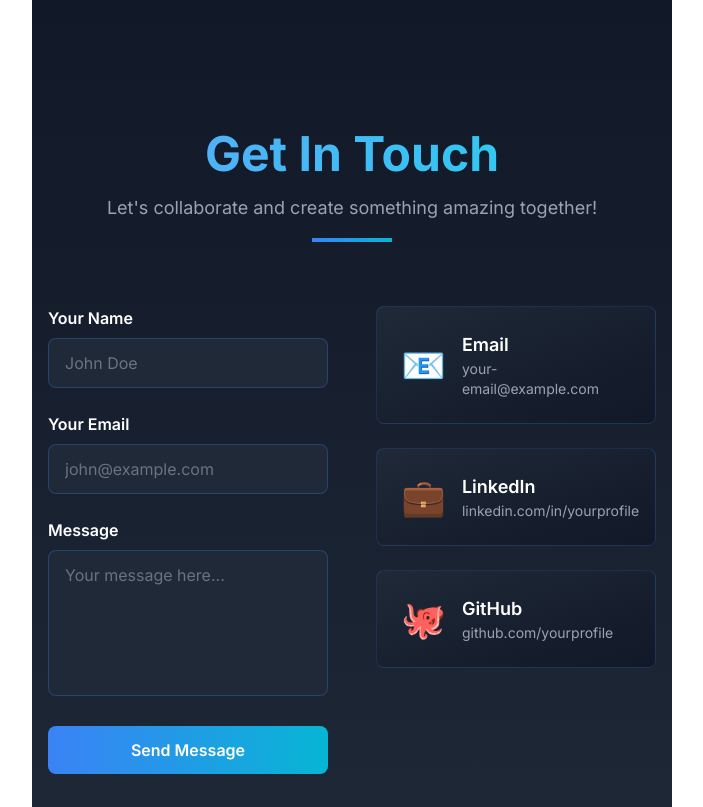
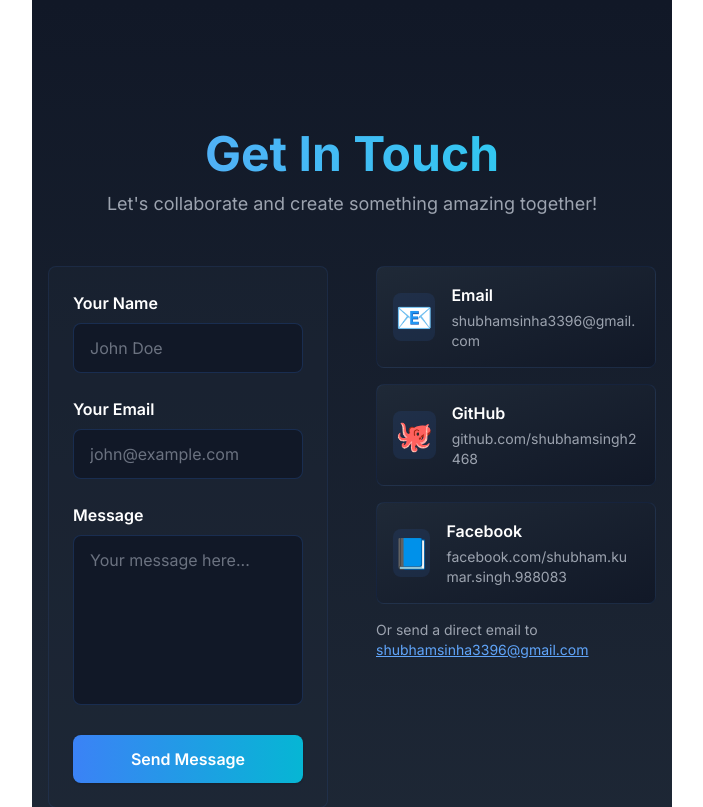
Before and after one commit to shubhamsingh2468/React-portfolio, a Next.js app: page / in a window 1280 px wide. Shown: the part 5140-5947 px from the top of the page, without its empty margins (288-991 px from the left). Built offline with nearby package versions, Linux system fonts and the light colour scheme.

Commit message:
another one

```diff
--- a/app/components/Contact.js
+++ b/app/components/Contact.js
@@ -5,9 +5,7 @@ const Contact = () => {
   const [formData, setFormData] = useState({ name: '', email: '', message: '' });
   const [submitted, setSubmitted] = useState(false);
 
-  const handleChange = (e) => {
-    setFormData({ ...formData, [e.target.name]: e.target.value });
-  };
+  const handleChange = (e) => setFormData({ ...formData, [e.target.name]: e.target.value });
 
   const handleSubmit = (e) => {
     e.preventDefault();
@@ -17,37 +15,25 @@ const Contact = () => {
   };
 
   const contactMethods = [
-    { icon: '📧', label: 'Email', value: 'your-email@example.com', link: 'mailto:your-email@example.com' },
-    { icon: '💼', label: 'LinkedIn', value: 'linkedin.com/in/yourprofile', link: 'https://linkedin.com' },
-    { icon: '🐙', label: 'GitHub', value: 'github.com/yourprofile', link: 'https://github.com' },
+    { icon: '📧', label: 'Email', value: 'shubhamsinha3396@gmail.com', link: 'mailto:shubhamsinha3396@gmail.com' },
+    { icon: '🐙', label: 'GitHub', value: 'github.com/shubhamsingh2468', link: 'https://github.com/shubhamsingh2468' },
+    { icon: '📘', label: 'Facebook', value: 'facebook.com/shubham.kumar.singh.988083', link: 'https://www.facebook.com/shubham.kumar.singh.988083/' },
   ];
 
   return (
-    <section id="contact" className="relative py-20 md:py-32 px-4 bg-gradient-to-b from-gray-900 to-gray-800">
+    <section id="contact" className="relative py-20 md:py-32 px-4 bg-gradient-to-b from-gray-900 to-gray-800 text-white">
       <div className="max-w-5xl mx-auto">
-        {/* Section Title */}
-        <motion.div
-          className="text-center mb-16"
-          initial={{ opacity: 0, y: 20 }}
-          whileInView={{ opacity: 1, y: 0 }}
-          transition={{ duration: 0.5 }}
-        >
-          <h2 className="text-4xl md:text-5xl font-bold bg-clip-text text-transparent bg-gradient-to-r from-blue-400 to-cyan-400 mb-4">
+        <motion.div className="text-center mb-12" initial={{ opacity: 0, y: 20 }} whileInView={{ opacity: 1, y: 0 }} transition={{ duration: 0.5 }}>
+          <h2 className="text-4xl md:text-5xl font-bold bg-clip-text text-transparent bg-gradient-to-r from-blue-400 to-cyan-400 mb-3">
             Get In Touch
           </h2>
-          <p className="text-gray-400 text-lg">Let's collaborate and create something amazing together!</p>
-          <div className="h-1 w-20 bg-gradient-to-r from-blue-500 to-cyan-500 mx-auto mt-4"></div>
+          <p className="text-gray-400 text-lg max-w-2xl mx-auto">Let's collaborate and create something amazing together!</p>
         </motion.div>
 
-        <div className="grid grid-cols-1 md:grid-cols-2 gap-12">
+        <div className="grid grid-cols-1 md:grid-cols-2 gap-12 items-start">
           {/* Contact Form */}
-          <motion.div
-            initial={{ opacity: 0, x: -50 }}
-            whileInView={{ opacity: 1, x: 0 }}
-            transition={{ duration: 0.6 }}
-          >
-            <form onSubmit={handleSubmit} className="space-y-6">
-              {/* Name Input */}
+          <motion.div initial={{ opacity: 0, x: -50 }} whileInView={{ opacity: 1, x: 0 }} transition={{ duration: 0.6 }}>
+            <form onSubmit={handleSubmit} className="space-y-6 bg-gray-800/40 p-6 rounded-lg border border-blue-500/10">
               <div>
                 <label className="block text-white font-semibold mb-2">Your Name</label>
                 <input
@@ -56,12 +42,11 @@ const Contact = () => {
                   value={formData.name}
                   onChange={handleChange}
                   required
-                  className="w-full px-4 py-3 bg-gray-800 border border-blue-500/30 rounded-lg text-white placeholder-gray-500 focus:outline-none focus:border-blue-500 transition"
+                  className="w-full px-4 py-3 bg-gray-900 border border-blue-500/20 rounded-lg text-white placeholder-gray-500 focus:outline-none focus:border-blue-500 transition"
                   placeholder="John Doe"
                 />
               </div>
 
-              {/* Email Input */}
               <div>
                 <label className="block text-white font-semibold mb-2">Your Email</label>
                 <input
@@ -70,12 +55,11 @@ const Contact = () => {
                   value={formData.email}
                   onChange={handleChange}
                   required
-                  className="w-full px-4 py-3 bg-gray-800 border border-blue-500/30 rounded-lg text-white placeholder-gray-500 focus:outline-none focus:border-blue-500 transition"
+                  className="w-full px-4 py-3 bg-gray-900 border border-blue-500/20 rounded-lg text-white placeholder-gray-500 focus:outline-none focus:border-blue-500 transition"
                   placeholder="john@example.com"
                 />
               </div>
 
-              {/* Message Input */}
               <div>
                 <label className="block text-white font-semibold mb-2">Message</label>
                 <textarea
@@ -83,18 +67,17 @@ const Contact = () => {
                   value={formData.message}
                   onChange={handleChange}
                   required
-                  rows="5"
-                  className="w-full px-4 py-3 bg-gray-800 border border-blue-500/30 rounded-lg text-white placeholder-gray-500 focus:outline-none focus:border-blue-500 transition resize-none"
+                  rows="6"
+                  className="w-full px-4 py-3 bg-gray-900 border border-blue-500/20 rounded-lg text-white placeholder-gray-500 focus:outline-none focus:border-blue-500 transition resize-none"
                   placeholder="Your message here..."
                 />
               </div>
 
-              {/* Submit Button */}
               <motion.button
                 type="submit"
-                whileHover={{ scale: 1.05 }}
-                whileTap={{ scale: 0.95 }}
-                className="w-full px-8 py-3 bg-gradient-to-r from-blue-500 to-cyan-500 hover:from-blue-600 hover:to-cyan-600 text-white rounded-lg font-semibold transition"
+                whileHover={{ scale: 1.03 }}
+                whileTap={{ scale: 0.98 }}
+                className="w-full px-6 py-3 bg-gradient-to-r from-blue-500 to-cyan-500 text-white rounded-lg font-semibold shadow"
               >
                 {submitted ? '✓ Message Sent!' : 'Send Message'}
               </motion.button>
@@ -102,32 +85,30 @@ const Contact = () => {
           </motion.div>
 
           {/* Contact Methods */}
-          <motion.div
-            initial={{ opacity: 0, x: 50 }}
-            whileInView={{ opacity: 1, x: 0 }}
-            transition={{ duration: 0.6 }}
-            className="space-y-6"
-          >
+          <motion.div initial={{ opacity: 0, x: 50 }} whileInView={{ opacity: 1, x: 0 }} transition={{ duration: 0.6 }} className="space-y-4">
             {contactMethods.map((method, index) => (
-              <motion.a
+              <a
                 key={index}
                 href={method.link}
                 target="_blank"
                 rel="noopener noreferrer"
-                whileHover={{ x: 10 }}
-                className="block p-6 bg-gradient-to-br from-gray-800 to-gray-900 border border-blue-500/20 rounded-lg hover:border-blue-500/50 transition cursor-pointer group"
+                className="flex items-center gap-4 p-4 bg-gradient-to-br from-gray-800 to-gray-900 border border-blue-500/10 rounded-lg hover:shadow-lg transition"
               >
-                <div className="flex items-center gap-4">
-                  <div className="text-4xl">{method.icon}</div>
-                  <div>
-                    <h3 className="text-white font-semibold text-lg group-hover:text-blue-400 transition">
-                      {method.label}
-                    </h3>
-                    <p className="text-gray-400 text-sm">{method.value}</p>
+                <div className="text-3xl w-12 h-12 flex items-center justify-center bg-blue-500/10 rounded-lg">{method.icon}</div>
+
+                <div className="min-w-0">
+                  <div className="flex items-center justify-between gap-4">
+                    <h3 className="text-white font-semibold">{method.label}</h3>
                   </div>
+                  <p className="text-gray-400 text-sm mt-1 break-all md:max-w-md">{method.value}</p>
                 </div>
-              </motion.a>
+              </a>
             ))}
+
+            {/* Optional: small note */}
+            <div className="text-sm text-gray-400 mt-4">
+              Or send a direct email to <a href="mailto:shubhamsinha3396@gmail.com" className="text-blue-400 underline">shubhamsinha3396@gmail.com</a>
+            </div>
           </motion.div>
         </div>
       </div>
--- a/app/components/Footer.js
+++ b/app/components/Footer.js
@@ -14,9 +14,7 @@ const Footer = () => {
   return (
     <footer className="relative bg-gradient-to-b from-gray-800 to-gray-900 border-t border-blue-500/20">
       <div className="max-w-7xl mx-auto px-4 py-12">
-        {/* Main Footer Content */}
         <div className="grid grid-cols-1 md:grid-cols-3 gap-12 mb-12">
-          {/* Brand Section */}
           <motion.div
             initial={{ opacity: 0, y: 20 }}
             whileInView={{ opacity: 1, y: 0 }}
@@ -30,7 +28,6 @@ const Footer = () => {
             </p>
           </motion.div>
 
-          {/* Quick Links */}
           <motion.div
             initial={{ opacity: 0, y: 20 }}
             whileInView={{ opacity: 1, y: 0 }}
@@ -51,19 +48,19 @@ const Footer = () => {
             </ul>
           </motion.div>
 
-          {/* Social Links - only GitHub & Facebook */}
+          {/* Social Links: GitHub & Facebook only */}
           <motion.div
             initial={{ opacity: 0, y: 20 }}
             whileInView={{ opacity: 1, y: 0 }}
             transition={{ duration: 0.5, delay: 0.2 }}
           >
-            <h4 className="text-white font-semibold mb-4">Follow Me</h4>
+            <h4 className="text-white font-semibold mb-4">Get in Touch</h4>
             <div className="flex gap-4">
               <motion.a
                 href="https://github.com/shubhamsingh2468"
                 target="_blank"
                 rel="noopener noreferrer"
-                whileHover={{ scale: 1.1 }}
+                whileHover={{ scale: 1.05 }}
                 className="w-10 h-10 bg-blue-500/10 hover:bg-blue-500/20 rounded-lg flex items-center justify-center text-lg transition border border-blue-500/30"
                 title="GitHub"
               >
@@ -76,7 +73,7 @@ const Footer = () => {
                 href="https://www.facebook.com/shubham.kumar.singh.988083/"
                 target="_blank"
                 rel="noopener noreferrer"
-                whileHover={{ scale: 1.1 }}
+                whileHover={{ scale: 1.05 }}
                 className="w-10 h-10 bg-blue-500/10 hover:bg-blue-500/20 rounded-lg flex items-center justify-center text-lg transition border border-blue-500/30"
                 title="Facebook"
               >
@@ -88,10 +85,8 @@ const Footer = () => {
           </motion.div>
         </div>
 
-        {/* Divider */}
         <div className="border-t border-blue-500/20 py-8"></div>
 
-        {/* Bottom Section */}
         <motion.div
           className="flex flex-col md:flex-row justify-between items-center text-center md:text-left"
           initial={{ opacity: 0 }}
@@ -107,7 +102,6 @@ const Footer = () => {
         </motion.div>
       </div>
 
-      {/* Scroll to Top Button */}
       <motion.button
         onClick={() => window.scrollTo({ top: 0, behavior: 'smooth' })}
         className="fixed bottom-8 right-8 w-12 h-12 bg-gradient-to-r from-blue-500 to-cyan-500 hover:from-blue-600 hover:to-cyan-600 rounded-lg flex items-center justify-center text-white shadow-lg transition"
```
